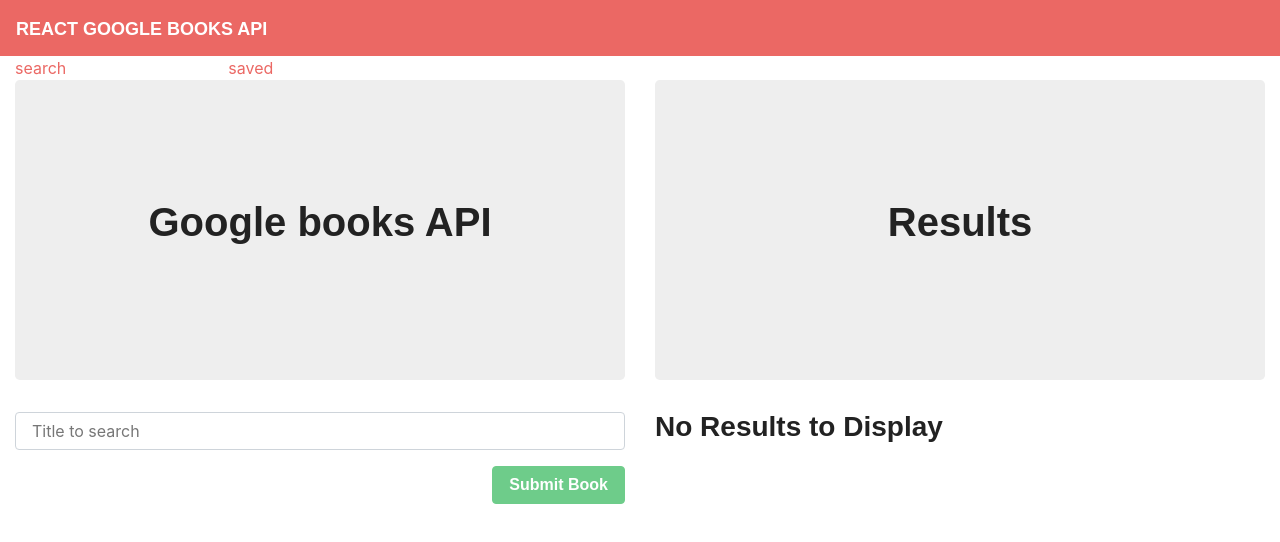
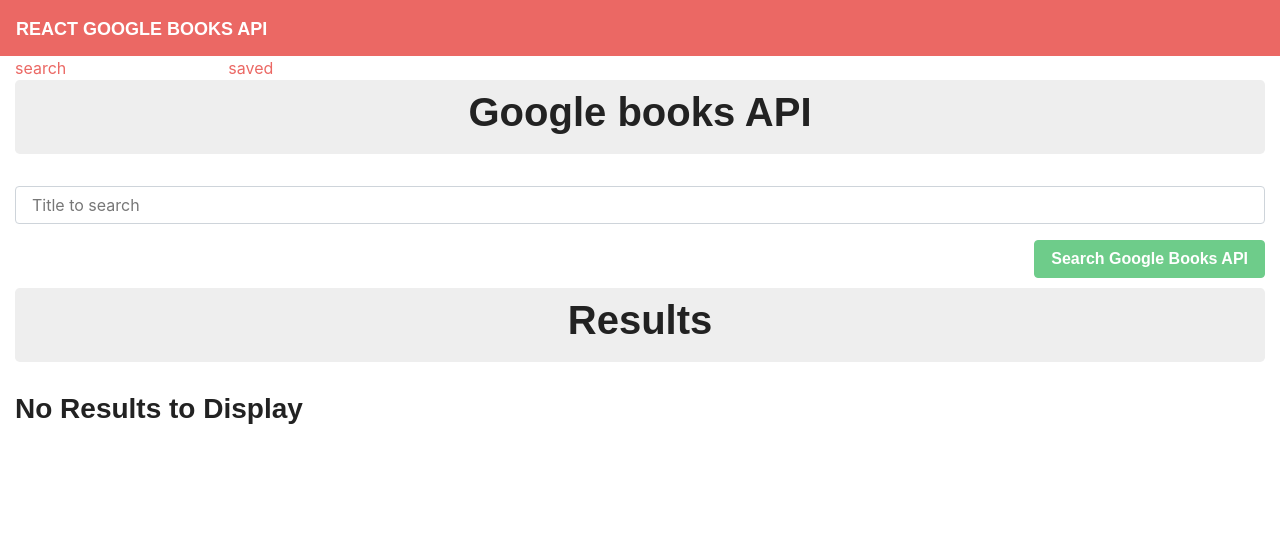
Before and after one commit to damonkd/library, a React (Create React App) app in the folder client/: page / in a window 1280 px wide. Shown: the top 542 px of the page. Built offline with nearby package versions, Linux system fonts and the light colour scheme; a web font is replaced by a local one.

Commit message:
restyled project

```diff
--- a/client/src/components/Jumbotron/index.js
+++ b/client/src/components/Jumbotron/index.js
@@ -3,7 +3,7 @@
 function Jumbotron({ children }) {
   return (
     <div
-      style={{ height: 300, clear: "both", paddingTop: 120, textAlign: "center" }}
+      style={{ height: 10, clear: "both", paddingTop: 10, textAlign: "center" , verticalAlign: "center" }}
       className="jumbotron"
     >
       {children}
--- a/client/src/components/List/index.js
+++ b/client/src/components/List/index.js
@@ -6,7 +6,9 @@
 export function List({ children }) {
   return (
     <div className="list-overflow-container">
+      <img className="listimage"></img>
       <ul className="list-group">{children}</ul>
+
     </div>
   );
 }
--- a/client/src/components/List/style.css
+++ b/client/src/components/List/style.css
@@ -8,6 +8,11 @@
 
 .list-overflow-container ul {
   margin: 0;
+}
+
+.list-overflow-container img {
+  border-radius: 4px;
+  margin: 10px;
 }
 
 .list-overflow-container li {
--- a/client/src/pages/Books.js
+++ b/client/src/pages/Books.js
@@ -48,16 +48,18 @@
     //console.log(searchItem)
     axios.get(`https://www.googleapis.com/books/v1/volumes?q=${searchItem}`)
 
+    //.then(json => console.log(json))
 
 
-    .then(json => json.data.items.map(result => (
+    .then(json => json.data.items.map(result =>   (
+
       {
+        bookId: `${result.id}`,
         title: `${result.volumeInfo.title}`,
         author: `${result.volumeInfo.authors}`,
         published: `${result.volumeInfo.publishedDate}`,
-        //image: `${result.volumeInfo.imageLinks.smallThumbnail}`,
-        id: `${result.id}`
-       // volumeInfo.publishedDate
+
+
       })))
     .then(newData => this.setState({books: newData}))
     //.then(res => this.loadBooks())
@@ -111,7 +113,7 @@
       </Row>
 
       <Row>
-        <Col size="md-6">
+        <Col size="md-12">
           <Jumbotron>
             <h1>Google books API</h1>
           </Jumbotron>
@@ -138,11 +140,10 @@
               disabled={!(this.state.title)}
               onClick={this.handleFormSubmit}
             >
-              Submit Book
+              Search Google Books API
               </FormBtn>
           </form>
-        </Col>
-        <Col size="md-6 sm-12">
+
           <Jumbotron>
             <h1>Results</h1>
           </Jumbotron>
@@ -150,9 +151,19 @@
             <List>
               {this.state.books.map(book => (
                 <ListItem key={book._id}>
-                  <Link to={"/books/" + book._id}>
+                  <Link to={"/books/" + book.id}>
                     <strong>
-                      {book.title} by {book.author} published {book.published}
+
+                    <div><img
+                  alt={`${book.title} book`}
+                  src={`http://books.google.com/books/content?id=${
+                    book.bookId
+                  }&printsec=frontcover&img=1&zoom=1&source=gbs_api`}
+                /></div>
+
+                      {book.title} by {book.author} published on {book.published}
+
+
                     </strong>
                   </Link>
                   <DeleteBtn onClick={() => this.deleteBook(book._id)} />
```
